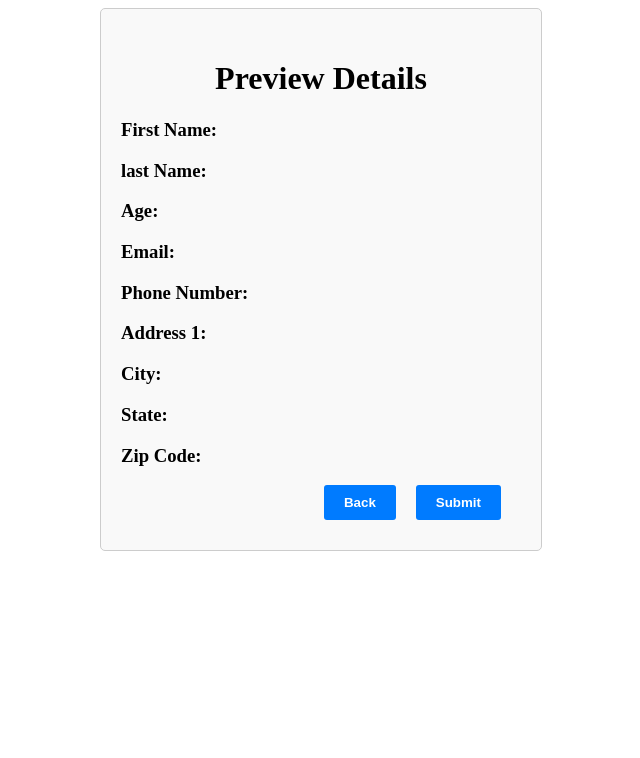
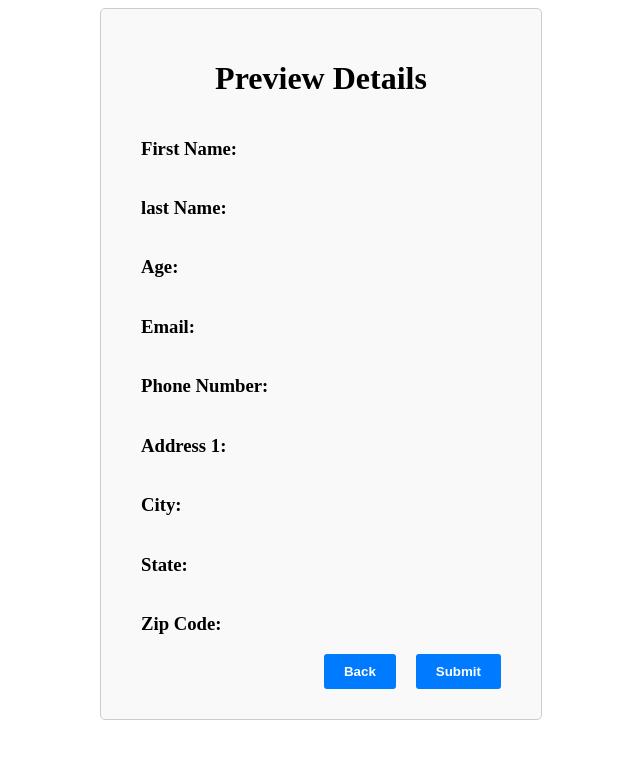
Before and after one commit to shobivijay90/Multi-Step-Wizard, a Next.js app: page /preview in a window 1280 px wide. Shown: the top 758 px of the page, without its empty margins (319-959 px from the left). Built offline with nearby package versions, Linux system fonts and the light colour scheme.

Commit message:
first commit

```diff
--- a/components/AddressInfo.tsx
+++ b/components/AddressInfo.tsx
@@ -1,6 +1,6 @@
+import styled from "styled-components";
 import React, { useState, useEffect } from "react";
 import { useRouter } from "next/router";
-import styled from "styled-components";
 import StateSelect from "./StateSelect";
 import { useFormData } from "../context/FormDataContext";
 
--- a/components/ContactInfo.tsx
+++ b/components/ContactInfo.tsx
@@ -1,7 +1,6 @@
-
+import styled from 'styled-components';
 import React, { useState, useEffect } from 'react';
 import { useRouter } from 'next/router';
-import styled from 'styled-components';
 import { useFormData } from '../context/FormDataContext';
 
 const StyledForm = styled.form`
--- a/components/PersonalInfo.tsx
+++ b/components/PersonalInfo.tsx
@@ -1,6 +1,6 @@
+import styled from "styled-components";
 import React, { useState, useEffect } from "react";
 import { useRouter } from "next/router";
-import styled from "styled-components";
 import { useFormData } from '../context/FormDataContext';
 
 const StyledForm = styled.form`
--- a/components/Preview.tsx
+++ b/components/Preview.tsx
@@ -1,8 +1,8 @@
+import styled from "styled-components";
 import React from "react";
-import styled from "styled-components";
 import { useRouter } from "next/router";
 import { useFormData } from "../context/FormDataContext";
-import AutocompleteSelect from "./StateSelect";
+import { StyledSelect } from './StateSelect';
 
 const StyledForm = styled.form`
   max-width: 400px;
@@ -11,6 +11,17 @@ const StyledForm = styled.form`
   border: 1px solid #ccc;
   border-radius: 5px;
   background-color: #f9f9f9;
+`;
+
+const StyledFlex = styled.div`
+  div{
+    width: 90%;
+    margin: auto;
+    display: flex;
+    flex-direction: row;
+    justify-content: space-between;
+    align-items: center;
+  }
 `;
 
 const Styledh1 = styled.h1`
@@ -54,34 +65,35 @@ const Preview = () => {
     <div>
       <StyledForm>
         <Styledh1>Preview Details</Styledh1>
+        <StyledFlex>
         <div>
-          <h3>First Name: </h3><span>{formData.firstName}</span>
+          <h3>First Name: </h3><p>{formData.firstName}</p>
         </div>
         <div>
-          <h3>last Name: </h3><span>{formData.lastName}</span>
+          <h3>last Name: </h3><p>{formData.lastName}</p>
         </div>
         <div>
-          <h3>Age: </h3><span>{formData.age}</span>
+          <h3>Age: </h3><p>{formData.age}</p>
         </div>
         <div>
-          <h3>Email: </h3><span>{formData.email}</span>
+          <h3>Email: </h3><p>{formData.email}</p>
         </div>
         <div>
-          <h3>Phone Number: </h3><span>{formData.phoneNumber}</span>
+          <h3>Phone Number: </h3><p>{formData.phoneNumber}</p>
         </div>
         <div>
-          <h3>Address 1: </h3><span>{formData.address1}</span>
+          <h3>Address 1: </h3><p>{formData.address1}</p>
         </div>
         <div>
-          <h3>City: </h3><span>{formData.city}</span>
+          <h3>City: </h3><p>{formData.city}</p>
         </div>
         <div>
-          <h3>State: </h3><span>{selectedState}</span>
+          <h3>State: </h3><p>{selectedState}</p>
         </div>
         <div>
-          <h3>Zip Code: </h3><span>{formData.zipCode}</span>
-
+          <h3>Zip Code: </h3><p>{formData.zipCode}</p>
         </div>
+        </StyledFlex>
         <MyButton>
           <StyledButton type="submit" onClick={handleGoBack}>
             Back
--- a/components/StateSelect.tsx
+++ b/components/StateSelect.tsx
@@ -1,6 +1,5 @@
+import styled from 'styled-components';
 import React, { useState } from 'react';
-import { Option } from './types';
-import styled from 'styled-components';
 import Select from 'react-select';
 
 export const StyledSelect = styled(Select)`
--- /dev/null
+++ b/pages/_document.js
@@ -0,0 +1,42 @@
+import React from 'react';
+import Document, { Html, Head, Main, NextScript } from 'next/document';
+import { ServerStyleSheet } from 'styled-components';
+
+export default class MyDocument extends Document {
+  static async getInitialProps(ctx) {
+    const sheet = new ServerStyleSheet();
+    const originalRenderPage = ctx.renderPage;
+
+    try {
+      ctx.renderPage = () =>
+        originalRenderPage({
+          enhanceApp: (App) => (props) => sheet.collectStyles(<App {...props} />),
+        });
+
+      const initialProps = await Document.getInitialProps(ctx);
+      return {
+        ...initialProps,
+        styles: (
+          <>
+            {initialProps.styles}
+            {sheet.getStyleElement()}
+          </>
+        ),
+      };
+    } finally {
+      sheet.seal();
+    }
+  }
+
+  render() {
+    return (
+      <Html>
+        <Head />
+        <body>
+          <Main />
+          <NextScript />
+        </body>
+      </Html>
+    );
+  }
+}
--- a/styles/global.css
+++ /dev/null
@@ -1,3 +0,0 @@
-h2{
-  text-align: center;
-}
```
